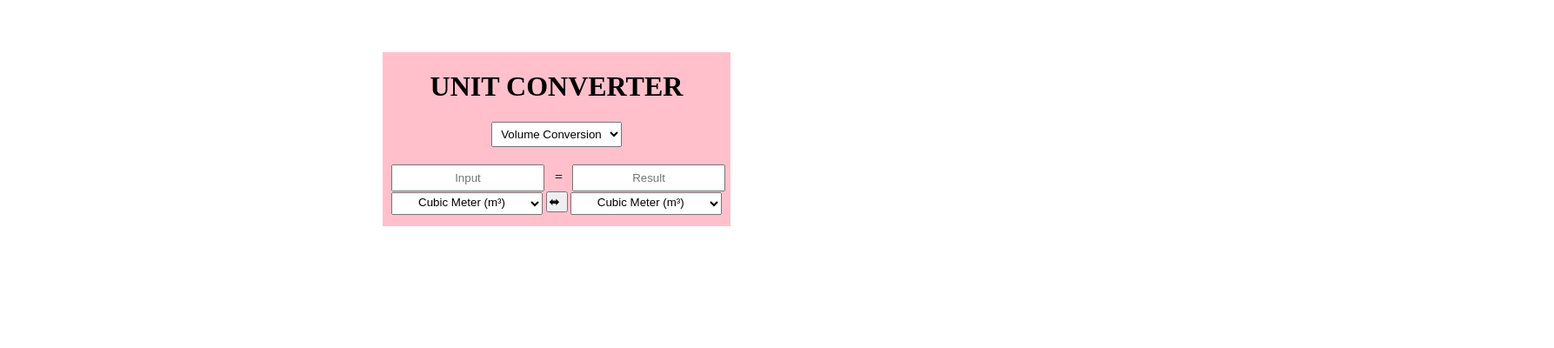
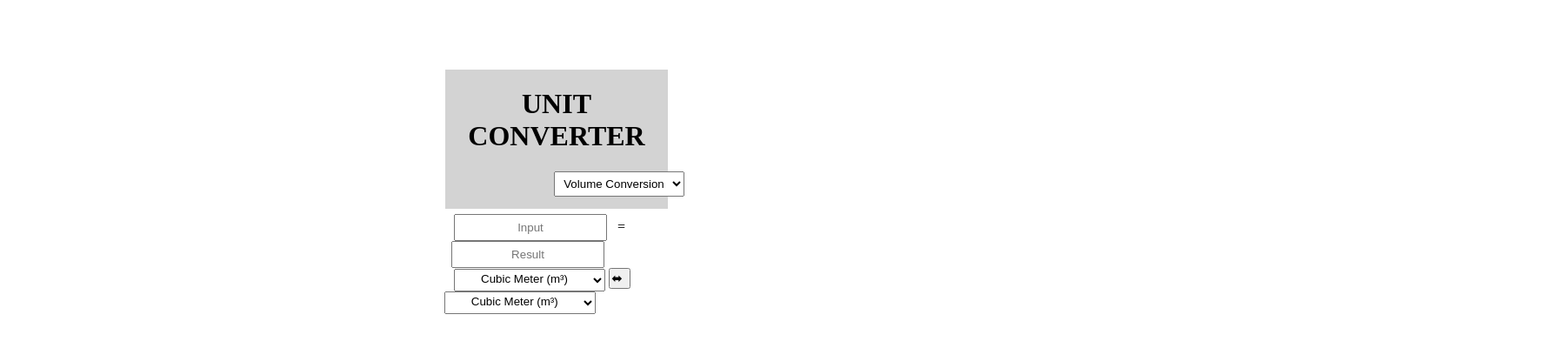
Before and after one commit to w-hosinski/Unit-Converter, a plain HTML site: page index.html in a window 1280 px wide. Shown: the part 240-640 px from the top of the page at 87% size, 1787 px wide, since content can reach past the window. Drawn offline with Linux system fonts and the light colour scheme.

Commit message:
Farbe und größe geändert
- background vom container von pink zu lightgray geändert
- width und height von px in % umgeschrieben

```diff
--- a/style.css
+++ b/style.css
@@ -1,9 +1,9 @@
 .coverter-body {
     margin: 0px;
     padding: 0%;
-    background: pink;
-    width: 400px;
-    height: 200px;
+    background: lightgray;
+    width: 20%;
+    height: 20%;
     position: absolute;
     top: 50%;
     left: 50%;
```
